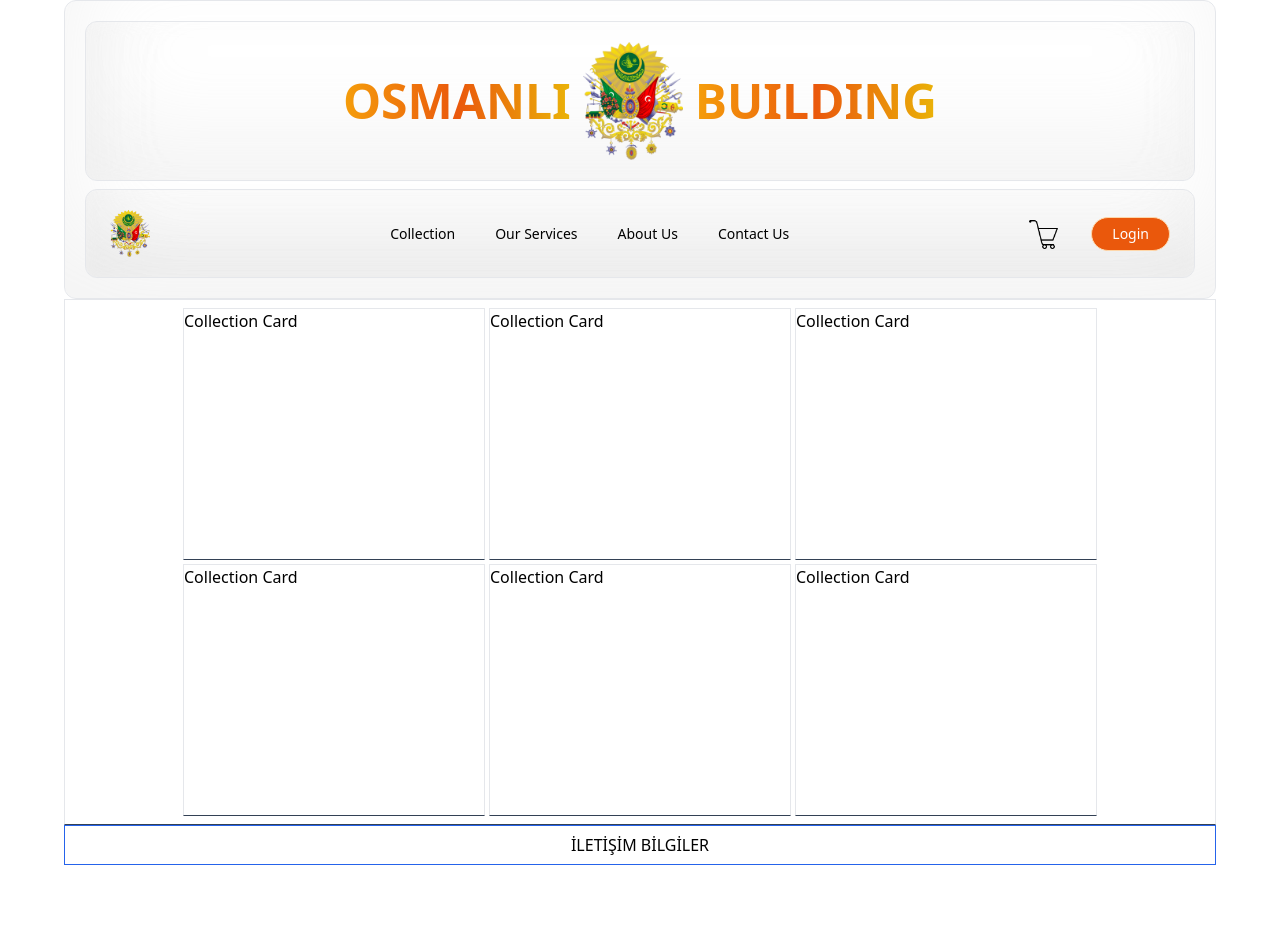
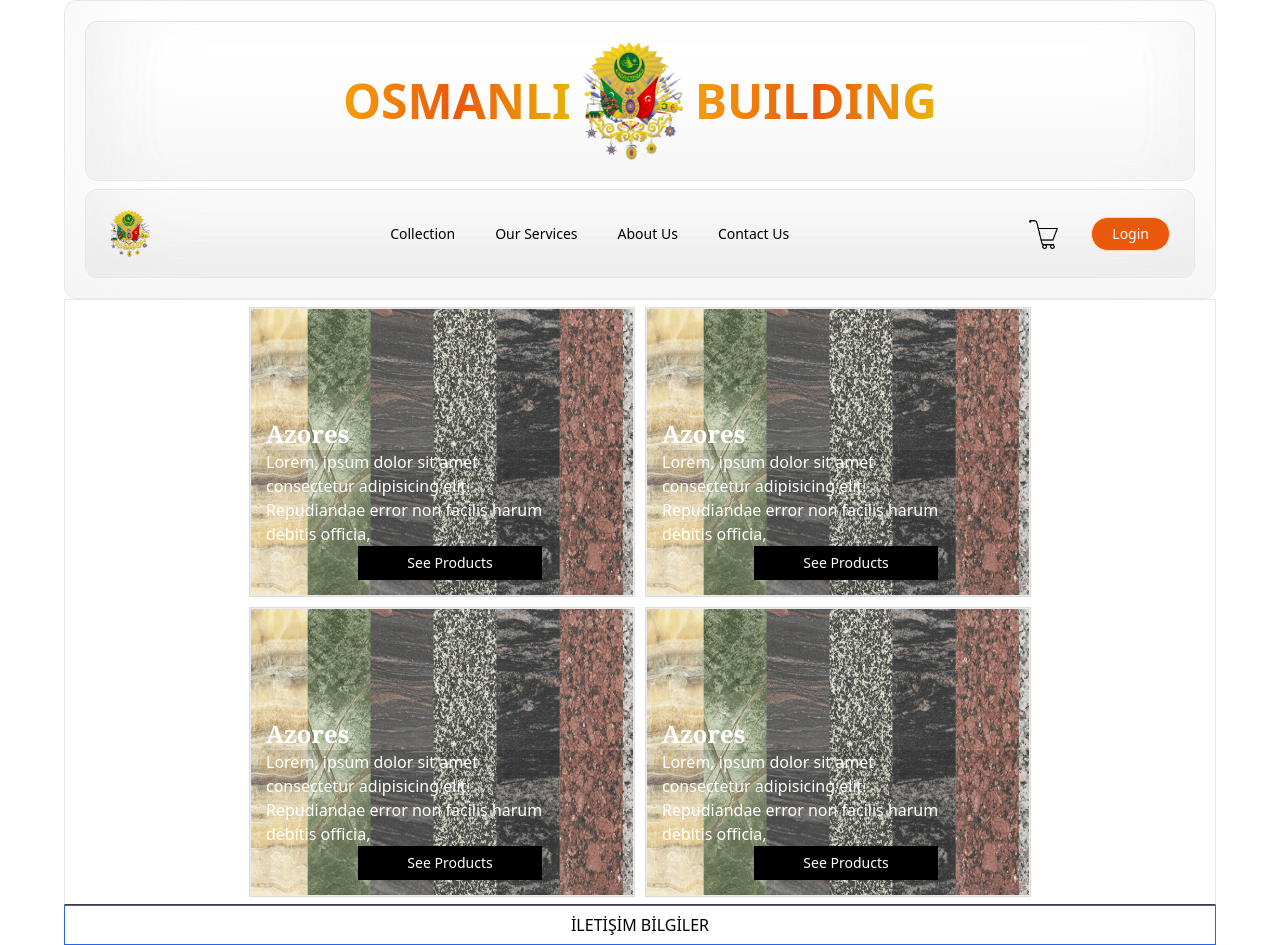
Before and after one commit to Bobzero23/Osmanli-Building-Frontend, a Next.js app: page /collection in a window 1280 px wide. Before the commit the page ends 865 px from the top, so only its background shows below. Built offline with nearby package versions, Linux system fonts and the light colour scheme.

Commit message:
feature: adding and styling collections now a user can smoothly view collections

```diff
--- a/app/collection/page.jsx
+++ b/app/collection/page.jsx
@@ -1,18 +1,47 @@
 import React from "react";
+import Image from "next/image";
+import Link from "next/link";
 
 const CellectionCard = () => {
   return (
-    <div className="border border-b-slate-700">
-      <div className="w-[300px] h-[250px]"> Collection Card</div>
+    <div className="card_box card_hover">
+      <div className="da relative flex flex-col justify-center overflow-hidden bg-gray-50">
+        <div className="absolute inset-0 bg-center h-[300px] dark:bg-black"></div>
+        <div className="group relative m-0 flex h-72 w-96  shadow-xl ring-gray-900/5 sm:mx-auto sm:max-w-lg">
+          <div className="z-10 h-full w-full overflow-hidden  border border-gray-200 opacity-80 transition duration-400 ease-in-out group-hover:opacity-100 dark:border-gray-700 dark:opacity-70">
+            <Image
+              width={300}
+              height={300}
+              src="/assets/images/test_image.jpg"
+              className="animate-fade-in block h-full w-full scale-100 transform object-cover object-center opacity-100 transition duration-300 group-hover:scale-110"
+              alt=""
+            />
+          </div>
+          <div className="w-full absolute bottom-0 z-20 m-0 pb-4 ps-4 transition duration-300 gap-2 ease-in-out group-hover:-translate-y-1 group-hover:translate-x-3 group-hover:scale-110">
+            <h1 className="font-serif text-2xl font-bold text-white shadow-xl">
+              Azores
+            </h1>
+            <p className="text-white w-[80%]">
+              Lorem, ipsum dolor sit amet consectetur adipisicing elit.
+              Repudiandae error non facilis harum debitis officia,
+            </p>
+            <div className="flex-center w-full">
+              <Link href="/" className="black_btn w-[50%]">
+                See Products
+              </Link>
+            </div>
+          </div>
+        </div>
+      </div>
     </div>
   );
 };
 
 const Collection = () => {
   return (
-    <div className="flex-center gap-1 flex-wrap p-2 border border-b-slate-700">
-      {[1, 1, 1, 1, 1, 1].map((card) => (
-        <CellectionCard />
+    <div className="flex-center w-full gap-3 flex-wrap p-2 border border-b-slate-700">
+      {[1, 1, 1, 1].map((card, i) => (
+        <CellectionCard key={i} />
       ))}
     </div>
   );
```
